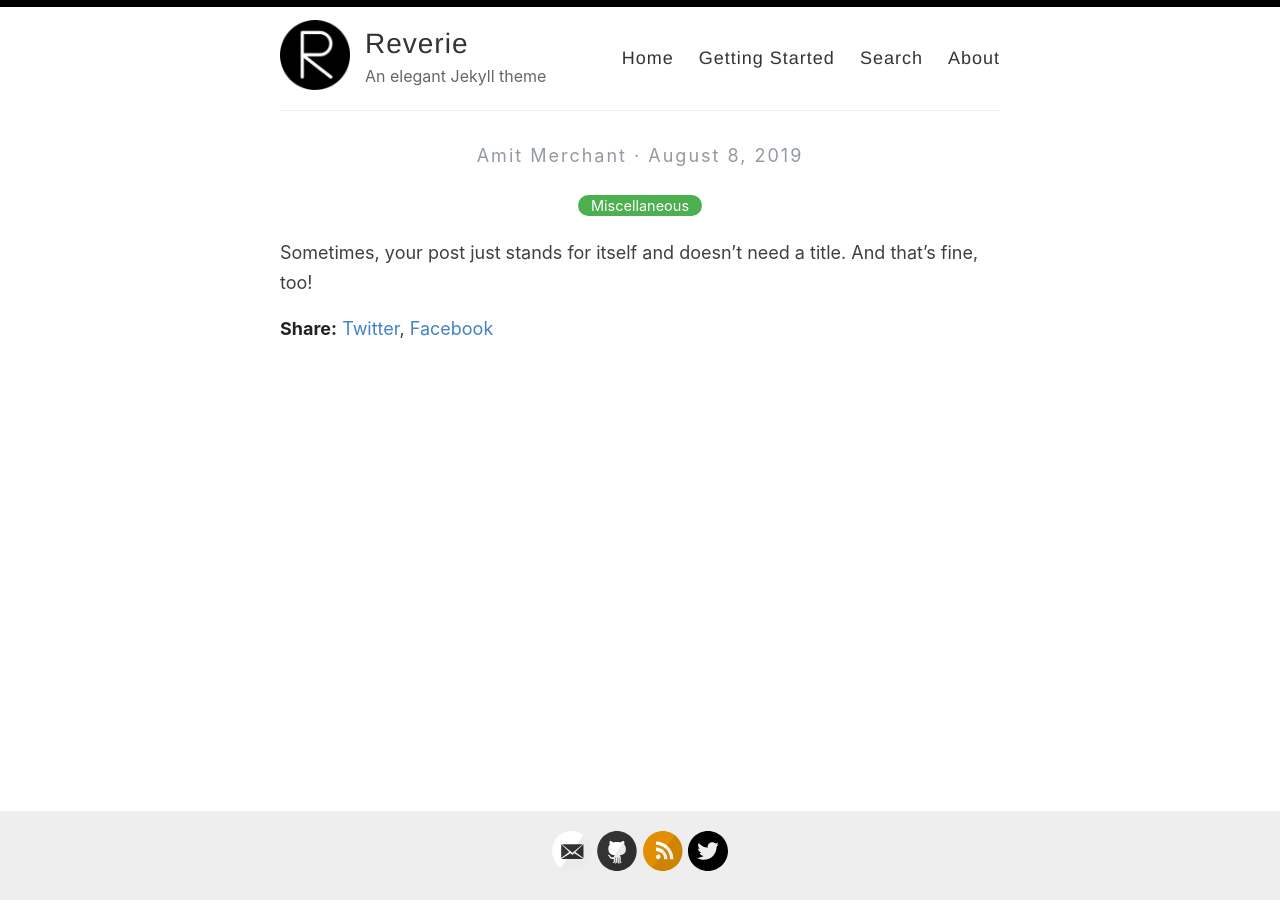
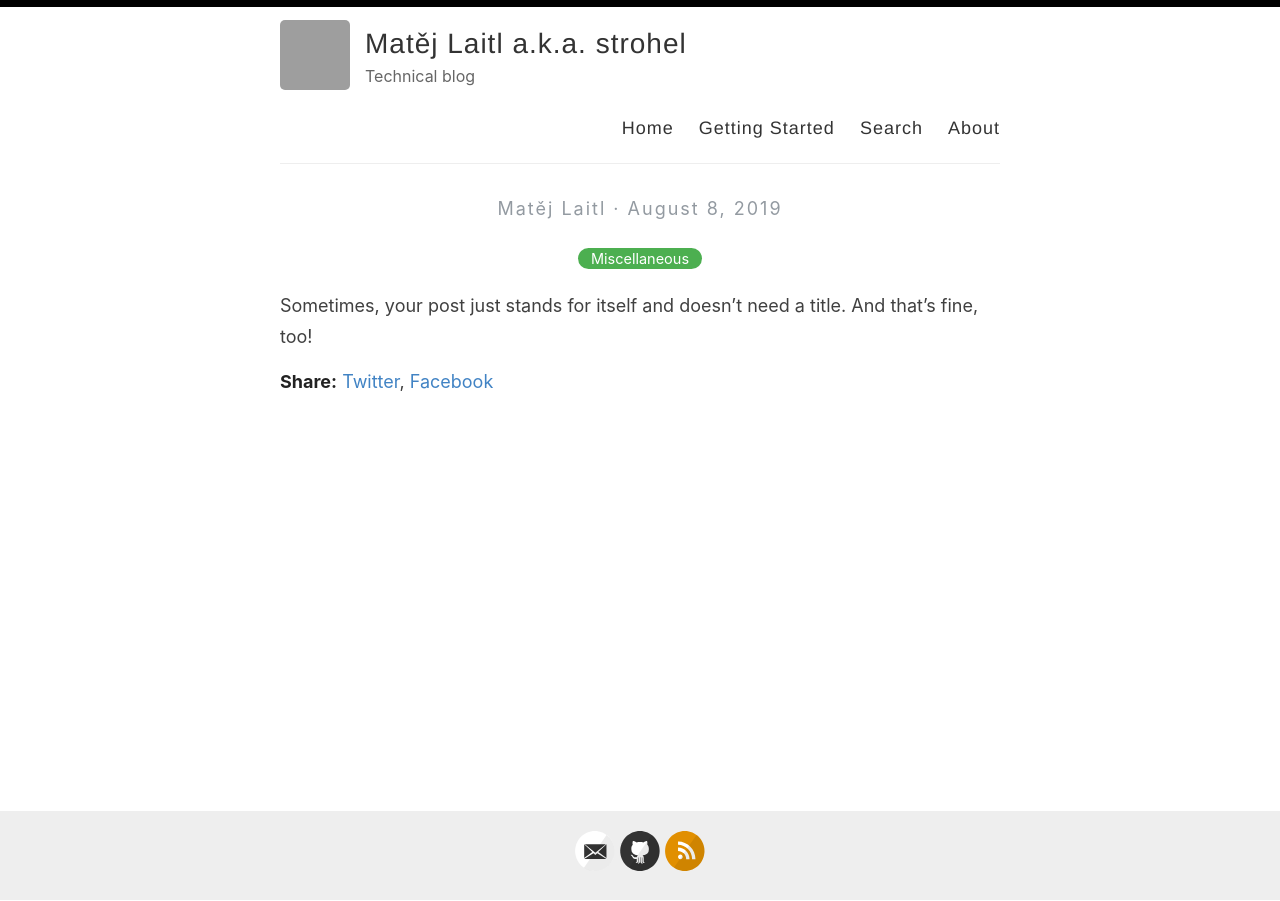
Before and after one commit to strohel/strohel.github.io, a Jekyll site: the page built from _posts/2019-08-08-no-title-posts.md, in a window 1280 px wide. Built offline with Jekyll 4.4.1, drawn with Linux system fonts in a browser that asks for light colours; grey boxes are pictures that could not be loaded.

Commit message:
Replace original customization with my one on _config.yml

```diff
--- a/_config.yml
+++ b/_config.yml
@@ -3,16 +3,16 @@
 #
 
 # Name of your site (displayed in the header)
-name: Reverie
+name: Matěj Laitl a.k.a. strohel
 
 # Name of the author
-author: Amit Merchant
+author: Matěj Laitl
 
 # Short bio or description (displayed in the header)
-description: An elegant Jekyll theme
+description: Technical blog
 
 # URL of your avatar or profile pic (you could use your GitHub profile pic)
-avatar: /images/reverie.png
+avatar: https://avatars3.githubusercontent.com/u/145366?s=460&v=4
 
 #
 # Flags below are optional
@@ -21,15 +21,15 @@ avatar: /images/reverie.png
 # Includes an icon in the footer for each username you enter
 footer-links:
   dribbble:
-  email: amit.d.merchant@gmail.com
+  email: matej at laitl dot com
   facebook:
   flickr:
-  github: amitmerchant1990/reverie
+  github: https://github.com/strohel
   instagram:
   linkedin:
   pinterest:
   rss: rss
-  twitter: amit_merchant
+  twitter:
   stackoverflow:
   youtube: # channel/<your_long_string> or user/<user-name>
   googleplus: # anything in your profile username that comes after plus.google.com/
@@ -41,12 +41,12 @@ footer-links:
 disqus:
 
 # Enter your Google Analytics web tracking code (e.g. UA-2110908-2) to activate tracking
-google_analytics: UA-43339302-11
+google_analytics:
 
 # Your website URL (e.g. http://amitmerchant1990.github.io or http://www.amitmerchant.com)
 # Used for Sitemap.xml and your RSS feed
-url: http://www.amitmerchant.com/reverie
-enforce_ssl: https://www.amitmerchant.com/reverie
+url: https://strohel.github.io/
+enforce_ssl: https://strohel.github.io/
 
 # If you're hosting your site at a Project repository on GitHub pages
 # (http://yourusername.github.io/repository-name)
```
Also changed, not shown: images/reverie.png (deleted).
